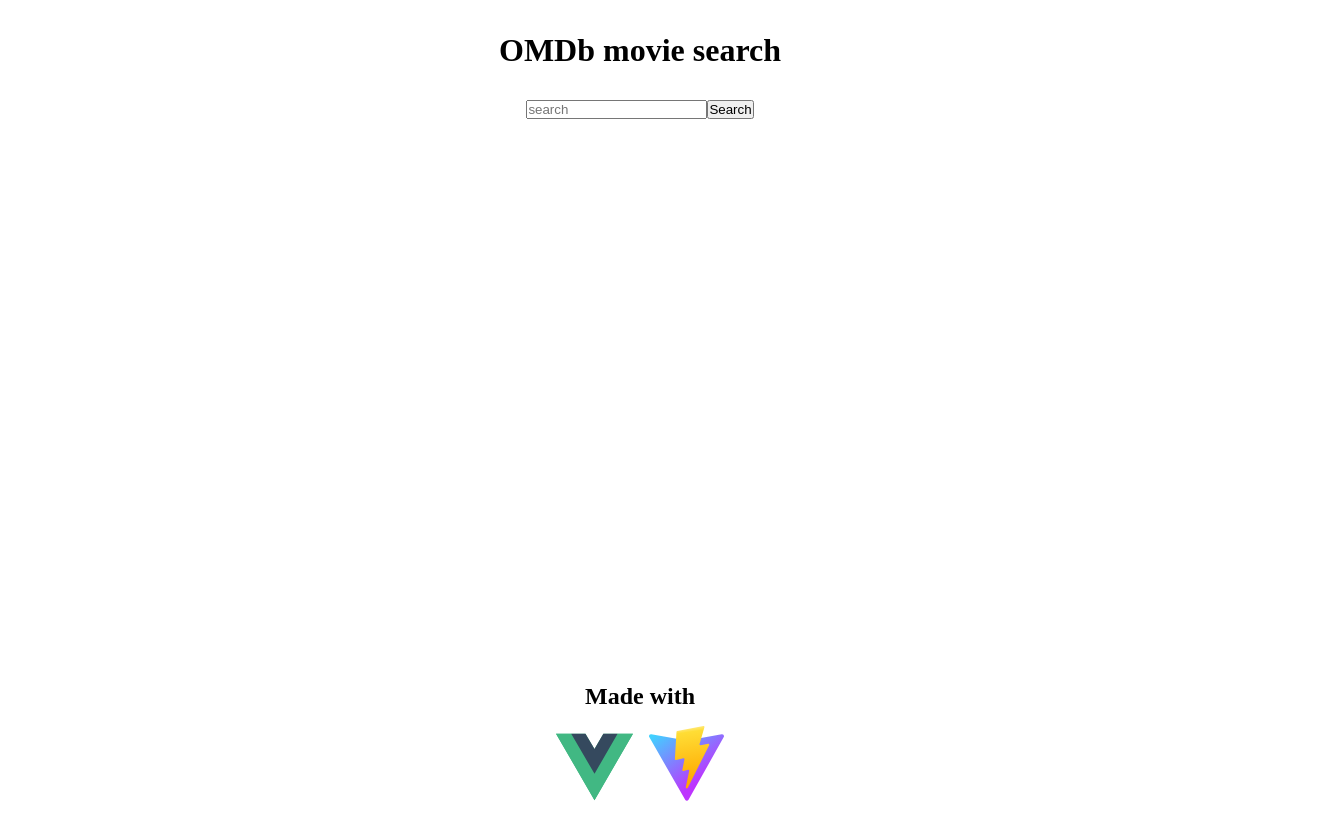
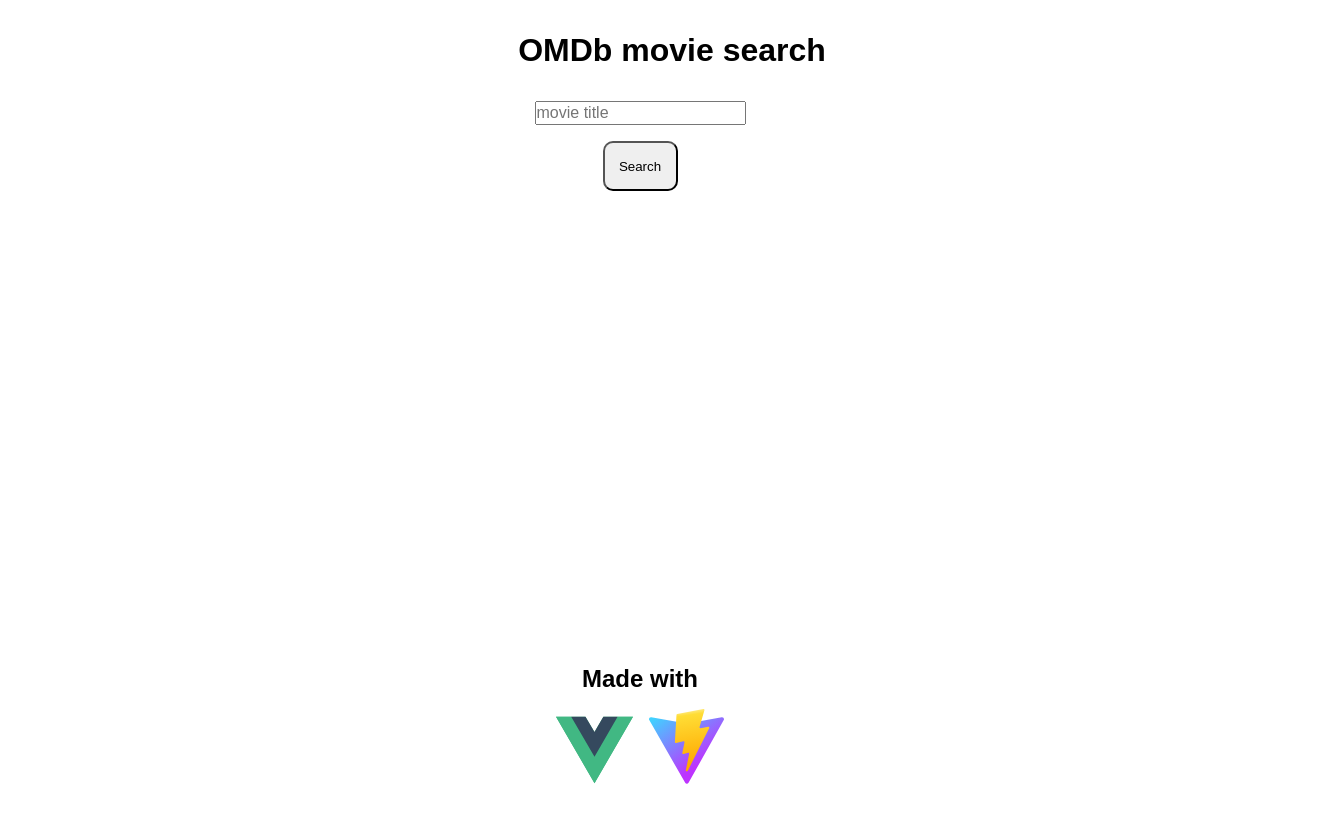
Before and after one commit to robin-sevelin/OMBb-API-Vue, a Vue app: page / in a window 1280 px wide. Shown: the whole page, 1344 px wide, since content can reach past the window. Built offline with nearby package versions, Linux system fonts and the light colour scheme.

Commit message:
:lipstick: added styling

```diff
--- a/src/components/AppFooter.vue
+++ b/src/components/AppFooter.vue
@@ -22,7 +22,6 @@
     width: 100%;
     position: absolute;
     bottom: 0;
-    height: 100px;
   }
 
   .img-container {
--- a/src/components/AppHeader.vue
+++ b/src/components/AppHeader.vue
@@ -15,6 +15,6 @@
     justify-content: center;
     align-items: center;
     width: 100%;
-    height: 100px;
+    padding: 2rem;
   }
 </style>
--- a/src/components/AppMain.vue
+++ b/src/components/AppMain.vue
@@ -13,6 +13,7 @@
     );
 
     movies.value = response.data.Search;
+    input.value = '';
   };
 </script>
 
@@ -20,15 +21,16 @@
   <main>
     <div class="form-container">
       <form @submit.prevent="fetchApi">
-        <input type="text" placeholder="search" v-model="input" />
-        <button>Search</button>
+        <input type="text" placeholder="movie title" v-model="input" />
+        <div class="button-container"><button>Search</button></div>
       </form>
     </div>
 
     <div class="movies-container">
       <div class="movie" v-for="movie in movies">
-        <h2>{{ movie.Title }}, {{ movie.Year }}</h2>
-        <img :src="movie.Poster" alt="" />
+        <h3>{{ movie.Title }}, {{ movie.Year }}</h3>
+        <img :src="movie.Poster" alt="{{ movie.Title }}" />
+        <a href="#">Read more</a>
       </div>
     </div>
   </main>
@@ -37,17 +39,27 @@
 <style scoped>
   .form-container {
     margin: auto;
-    max-width: 500px;
     justify-content: center;
     display: flex;
     flex-direction: column;
     align-items: center;
     padding-bottom: 2rem;
+    max-width: 500px;
+  }
+
+  .button-container {
+    padding-top: 1rem;
+    max-width: 500px;
+    display: flex;
+    flex-direction: column;
+    justify-content: center;
+    align-items: center;
   }
   .movies-container {
     margin: auto;
     display: flex;
-    max-width: 1000px;
+    justify-content: center;
+    max-width: 1600px;
     flex-wrap: wrap;
     gap: 2rem;
     padding-bottom: 150px;
@@ -56,5 +68,32 @@
     max-width: 300px;
     display: flex;
     flex-direction: column;
+    padding: 2rem;
+    justify-content: center;
+    align-items: center;
+  }
+
+  H3 {
+    padding-bottom: 1rem;
+  }
+
+  img {
+    padding-top: 2rem;
+    padding-bottom: 2rem;
+    height: 400px;
+    width: 250px;
+  }
+
+  button {
+    height: 50px;
+    width: 75px;
+    border-radius: 10px;
+  }
+
+  button:hover {
+    cursor: pointer;
+    background-color: black;
+    color: aliceblue;
+    transition: 0.3s ease-in-out;
   }
 </style>
--- a/src/style.css
+++ b/src/style.css
@@ -6,4 +6,10 @@
 body {
   position: relative;
   min-height: 100vh;
+  font-family: Arial, Helvetica, sans-serif;
 }
+
+input {
+  height: 20px;
+  font-size: 1rem;
+}
```
